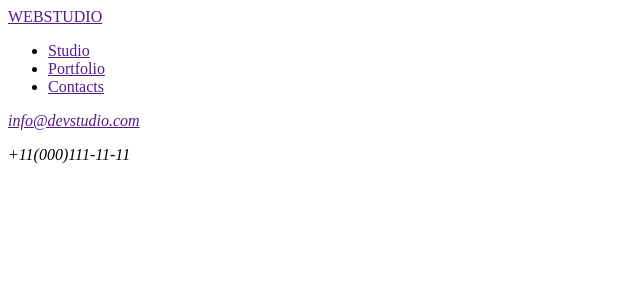
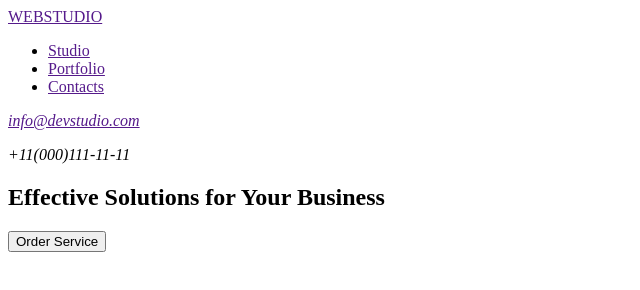
Before and after one commit to kayanursenn/goit-markup-hw-01, a plain HTML site: page index.html in a window 1280 px wide. Shown: the whole page, without its empty margins (0-640 px from the left). Drawn offline with Linux system fonts and the light colour scheme.

Commit message:
ilk bölüm bitti.

```diff
--- a/index.html
+++ b/index.html
@@ -23,4 +23,12 @@
           </address>
         </header>
         <!--sitenin header alanı bitti-->
+         <!--sitenin orta kısmı-->
+    <main>
+        <!--ilk bölüm-->
+        <section>
+          <h1>Effective Solutions for Your Business</h1>
+          <button>Order Service</button>
+        </section>
+        <!--ilk bölüm bitti-->
   </body>
```
